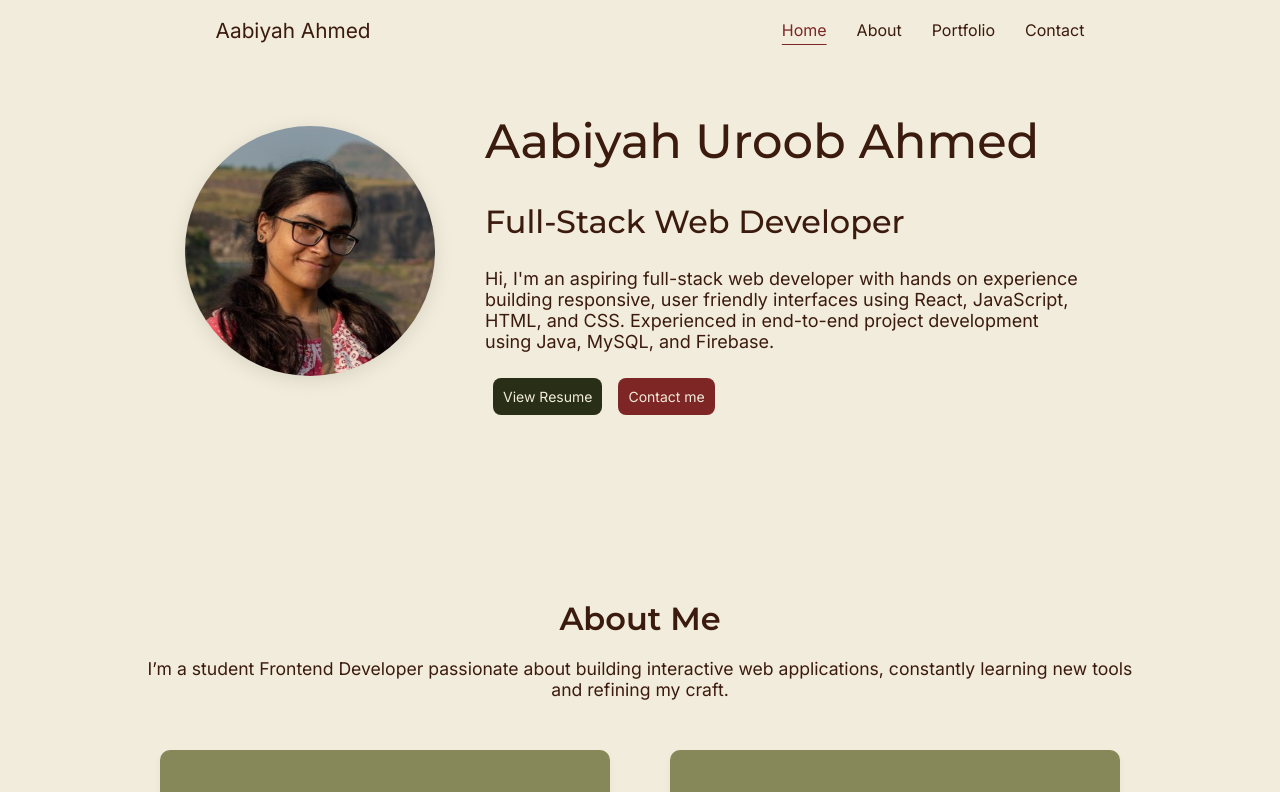
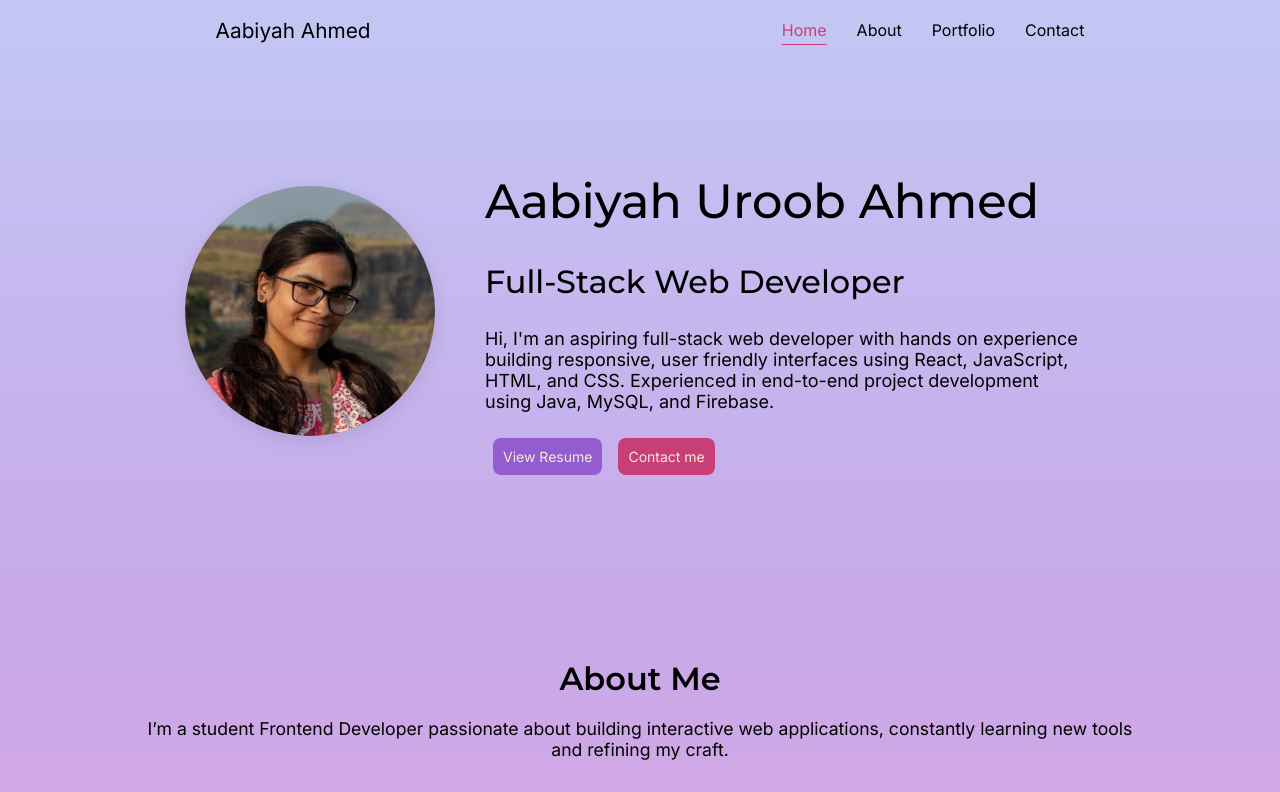
Before and after one commit to aabiyahahmed/portfolio-abia, a React (Vite) app: page / in a window 1280 px wide. Shown: the top 792 px of the page. Built offline with nearby package versions, Linux system fonts and the light colour scheme.

Commit message:
pastel theme 1

```diff
--- a/src/index.css
+++ b/src/index.css
@@ -4,10 +4,10 @@
 @import url('https://fonts.googleapis.com/css2?family=Atkinson+Hyperlegible:ital,wght@0,400;0,700;1,400;1,700&family=Inter:ital,opsz,wght@0,14..32,100..900;1,14..32,100..900&display=swap');
 :root{
   --color-bg: #F1ecdb;
-  --color-dark: #3c1b0f;
-  --color-medium: #868859;
-  --color-accent1: #7e2625;
-  --color-accent2: #292f17;
+  --color-dark: #000000;
+  --color-medium: hsla(0, 0%, 100%, 0.255);
+  --color-accent1: #c83f76;
+  --color-accent2: #955bd0;
 
 }
 
@@ -22,9 +22,10 @@ html{
 body{
   margin: 0;
   font-family: 'Inter';
-  background-color: var(--color-bg);
   color: var(--color-dark);
   overflow: auto;
+  background: #C3C7F4;
+  background: linear-gradient(180deg, rgba(195, 199, 244, 1) 0%, rgba(200, 168, 233, 1) 24%, rgba(227, 170, 221, 1) 44%, rgba(246, 188, 186, 1) 66%, rgba(242, 221, 220, 1) 85%, rgba(244, 231, 251, 1) 99%);
 
 }
 
@@ -41,8 +42,7 @@ h1,h2,h3{
   width: 100%;
   height: 40px;
   font-size: medium;
-  background-color: var(--color-bg);
-  position: fixed;
+  position: relative;
   margin: 0;
   top: 0;
   z-index: 1000;
```
Also changed, not shown: src/assets/bg1.jpg (added).
